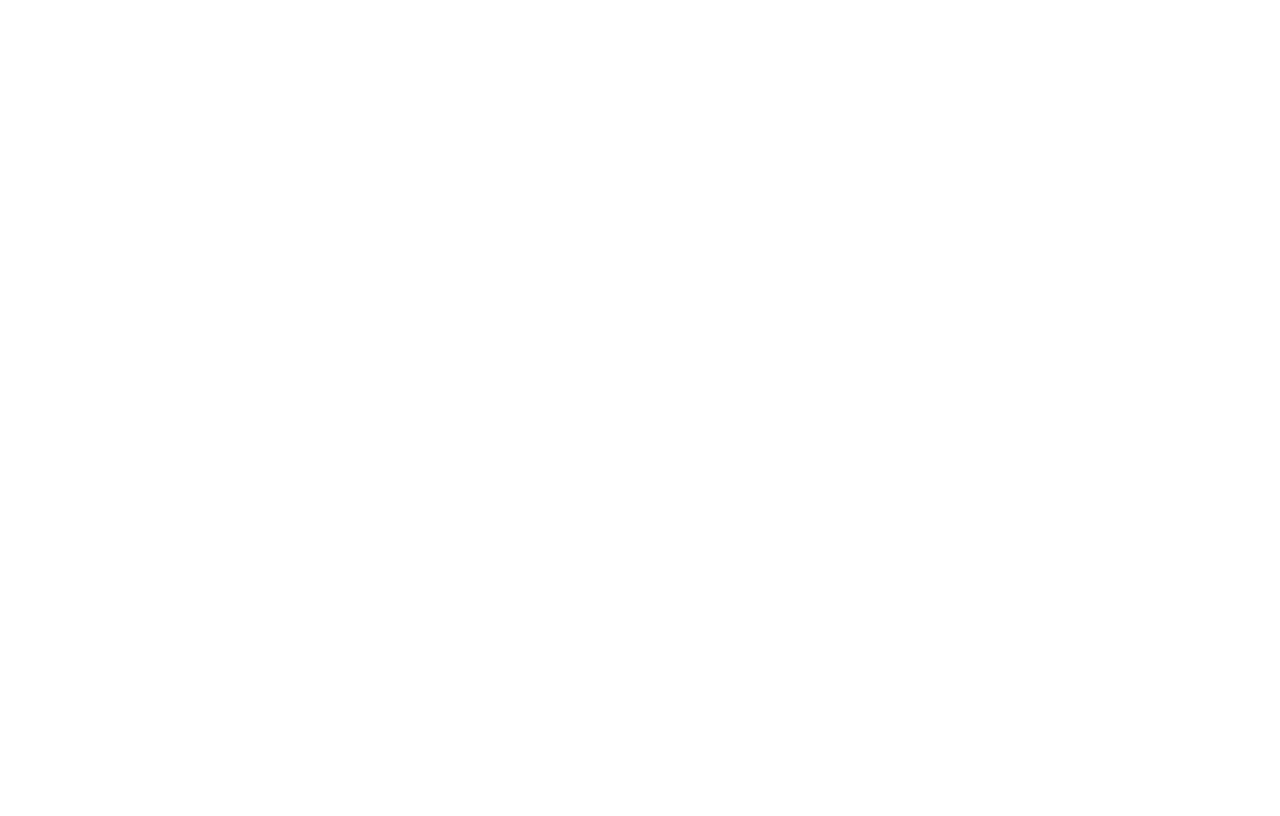
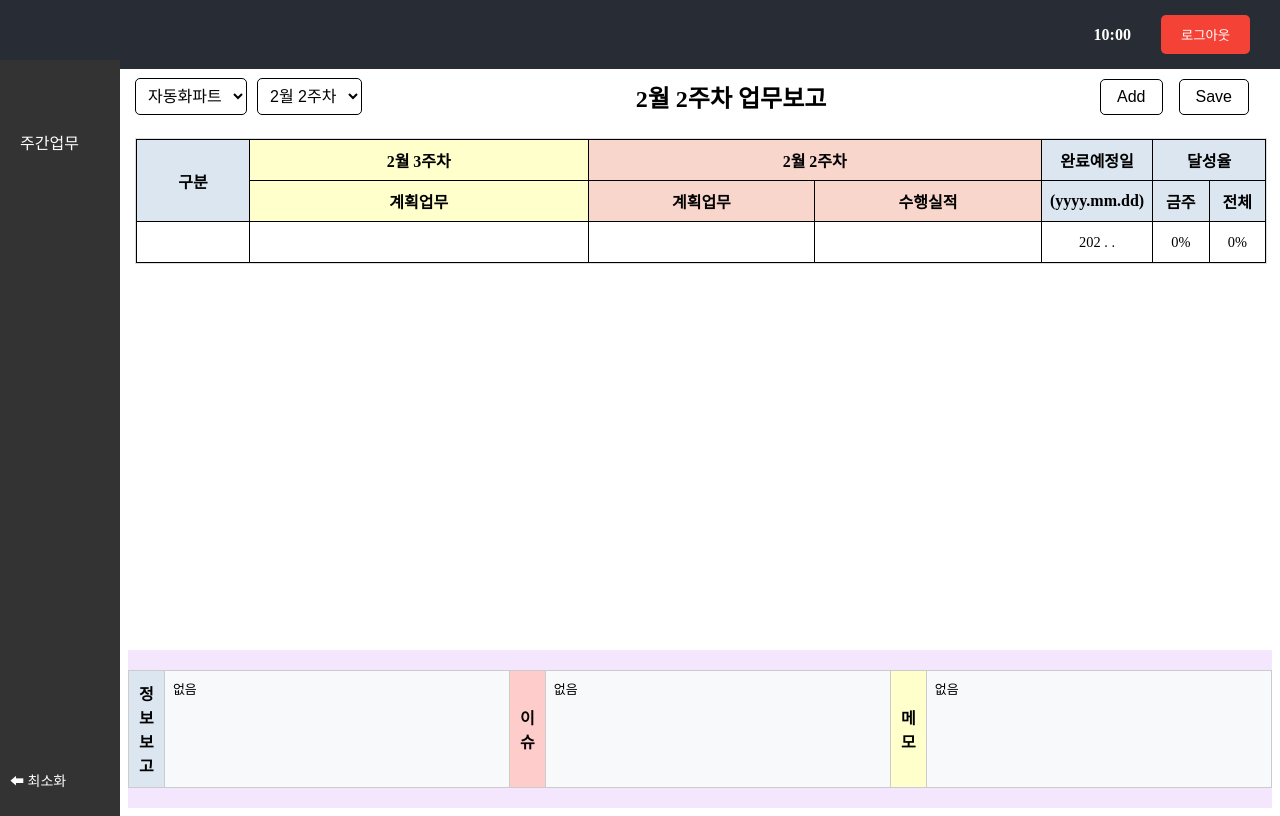
Before and after one commit to xellosPark/Weekly-Report, a React (Create React App) app in the folder client-app/: page /DashBoard in a window 1280 px wide. Before the commit this address had no page. Built offline with nearby package versions, Linux system fonts and the light colour scheme; sample sign-in values are in the browser's storage.

Commit message:
해더 부분 수정중중

```diff
--- a/client-app/src/App.tsx
+++ b/client-app/src/App.tsx
@@ -1,4 +1,3 @@
-// src/App.tsx
 import React, { useState } from "react";
 import {
   BrowserRouter as Router,
@@ -23,38 +22,33 @@ const App: React.FC = () => {
 
   return (
     <Router>
-      <div>
       <Routes>
-          {/* 로그인한 상태일 때 메인 페이지로 이동 */}
+        {/* 기본 루트: 로그인 상태이면 DashBoard로 이동 */}
         <Route
           path="/"
-            element={
-              token ? (
-                <MainLayout
-                  timeRemaining={timeRemaining}
-                  onLogout={handleLogout}
-                >
-                  <MainPage /> {/* MainPage 컴포넌트 렌더링 */}
-                </MainLayout>
-              ) : (
-                // <Navigate to="/login" />
-                <MainLayout
-                  timeRemaining={timeRemaining}
-                  onLogout={handleLogout}
-                >
-                  <MainPage /> {/* MainPage 컴포넌트 렌더링 */}
-                </MainLayout>
-              )
-            }
+          element={<Navigate to={token ? "/DashBoard" : "/login"} />}
         />
 
         {/* 로그인 페이지 */}
         <Route
           path="/login"
-            element={!token ? <LoginPage /> : <Navigate to="/" />}
+          element={!token ? <LoginPage /> : <Navigate to="/DashBoard" />}
+        />
+
+        {/* DashBoard 페이지 (MainLayout + MainPage) */}
+        <Route
+          path="/DashBoard"
+          element={
+            token ? (
+              <MainLayout timeRemaining={timeRemaining} onLogout={handleLogout}>
+                <MainPage />
+              </MainLayout>
+            ) : (
+              <Navigate to="/login" />
+            )
+          }
         />
       </Routes>
-      </div>
     </Router>
   );
 };
--- a/client-app/src/components/Header/Header.module.css
+++ b/client-app/src/components/Header/Header.module.css
@@ -17,6 +17,9 @@
 .header-content {
   display: flex;
   align-items: center;
+  margin-left: auto; /* 오른쪽 정렬 */
+  margin-right: 50px;
+  gap: 10px; /* 요소 간 간격 */
 }
 
 .time-remaining {
--- a/client-app/src/components/Header/Header.tsx
+++ b/client-app/src/components/Header/Header.tsx
@@ -9,10 +9,8 @@ interface HeaderProps {
 const Header: React.FC<HeaderProps> = ({ timeRemaining, onLogout }) => {
   return (
     <header className={styles.header}>
-      {" "}
       {/* styles로 CSS 클래스 적용 */}
       <div className={styles["header-content"]}>
-        {" "}
         {/* CSS 모듈에서 클래스를 사용 */}
         <span className={styles["time-remaining"]}>{timeRemaining}</span>
         <button className={styles["logout-button"]} onClick={onLogout}>
--- a/client-app/src/components/SidebarLayout/SidebarLayout.module.css
+++ b/client-app/src/components/SidebarLayout/SidebarLayout.module.css
@@ -3,7 +3,7 @@
   position: fixed;
   top: 60px;
   left: 0;
-  height: 93vh;
+  height: 95vh;
   width: 100px;
   background-color: #333;
   color: white;
```
Lines whose indentation alone changed are shown as unchanged.
